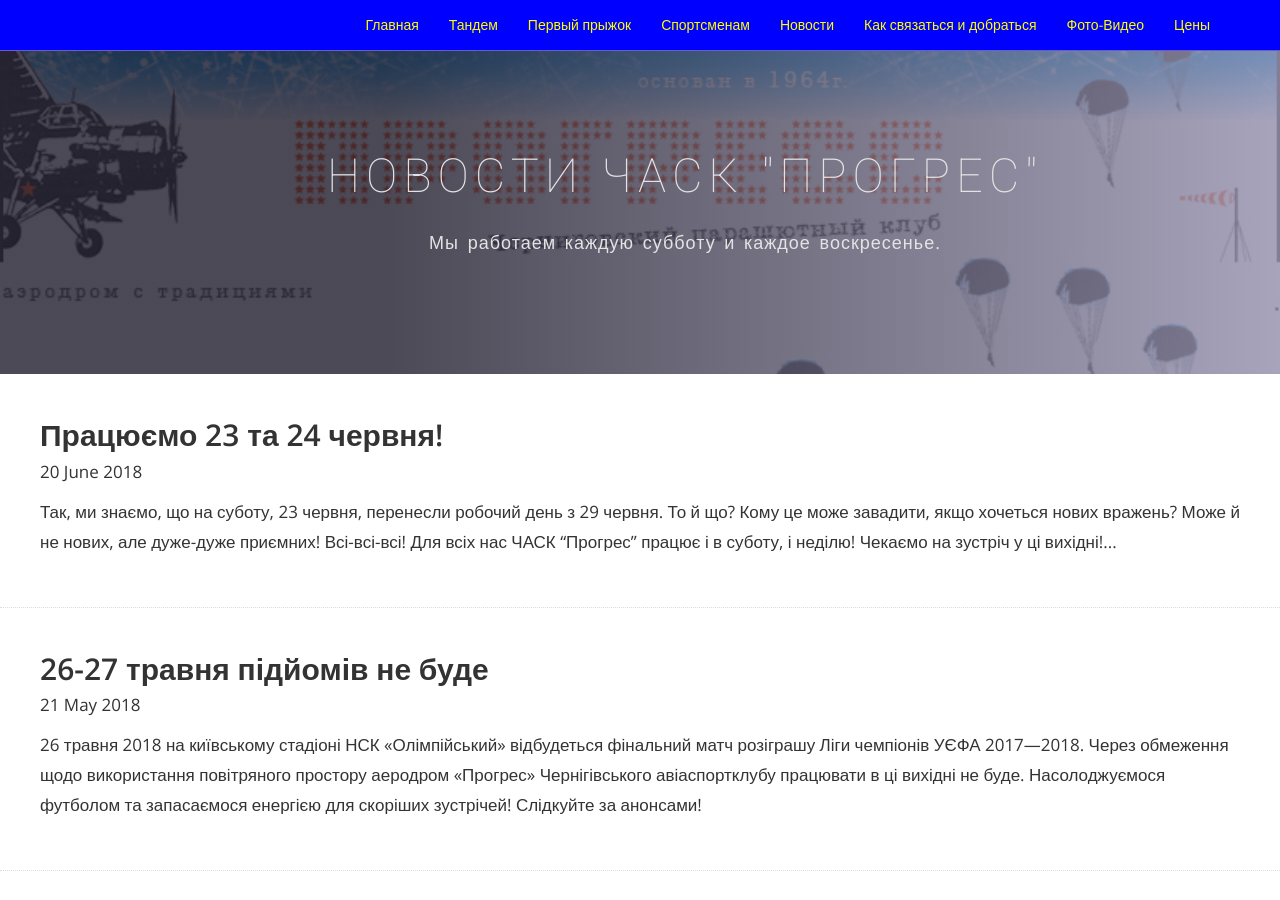
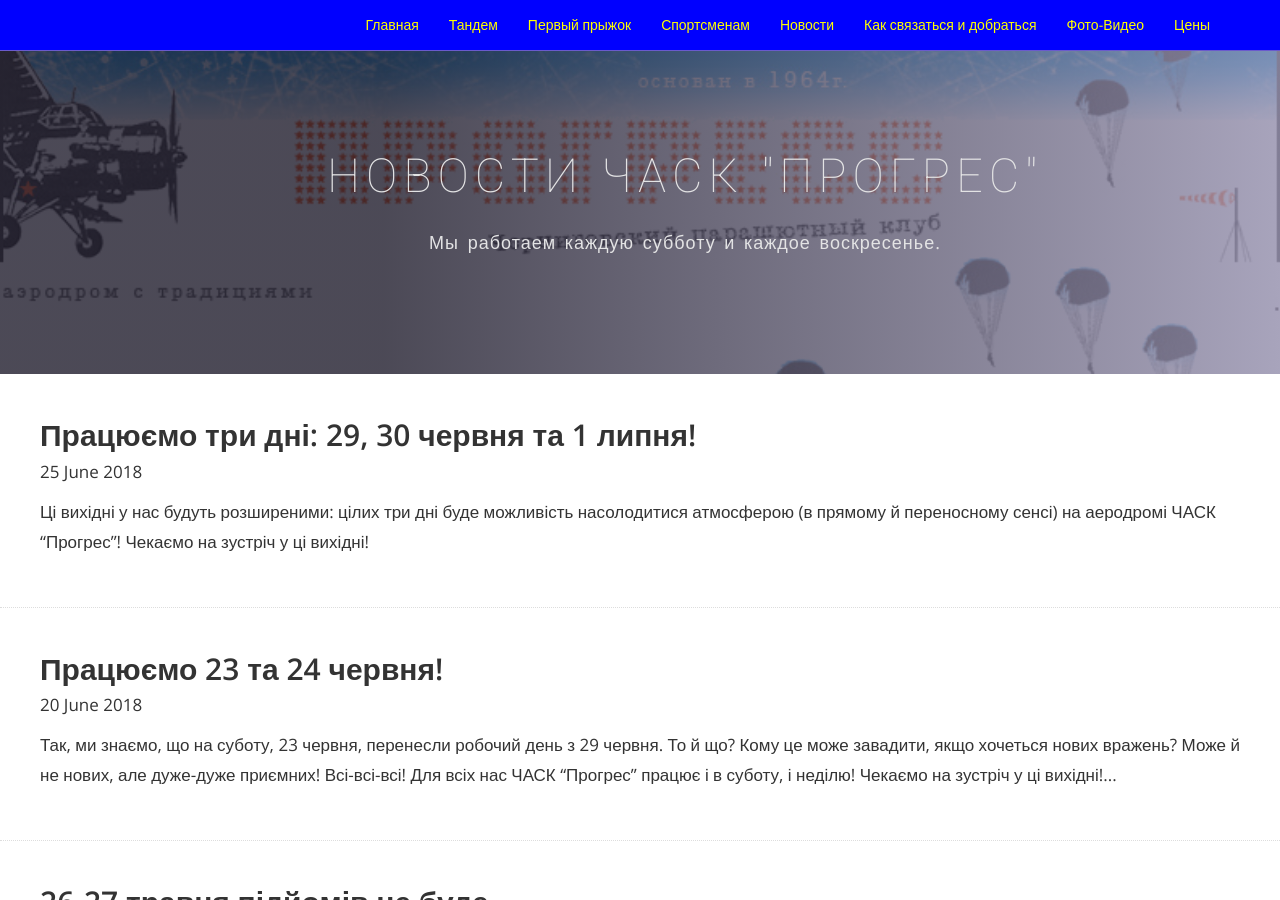
Before and after one commit to joej0e/progres.org.ua, a Jekyll site: the page built from blog.html, in a window 1280 px wide and 900 px high. Built offline with Jekyll 4.4.1, drawn with Linux system fonts in a browser that asks for light colours; nearby versions of some CDN libraries; some web fonts are replaced.

Commit message:
Added announce 2018-06-29

```diff
--- /dev/null
+++ b/_posts/2018-06-25-announce-jun-29.md
@@ -0,0 +1,16 @@
+---
+layout: post
+title:  Працюємо три дні&colon; 29, 30 червня та 1 липня!
+date:   2018-06-25
+categories: blog
+tags: [obyavleniya]
+
+---
+
+![]({{site.baseurl}}/img/posts/2018-06-25-announce.jpg)
+
+Ці вихідні у нас будуть розширеними: цілих три дні буде можливість
+насолодитися атмосферою (в прямому й переносному сенсі) на аеродромі
+ЧАСК "Прогрес"!
+
+Чекаємо на зустріч у ці вихідні!
--- a/index.html
+++ b/index.html
@@ -11,7 +11,7 @@ permalink: /
       <div class="col-md-10 col-md-offset-2">
         <div class="block">
           <h1 class="animated fadeInUp">Прыжки с парашютом в Киеве и Чернигове</h1>
-          <p class="animated fadeInUp"><a href="{% post_url 2018-06-20-announce-jun-23 %}">Несмотря на "специальный рабочий день" ждём вас 23 и 24 июня 2018 года на аэродроме "Прогресс". Детальнее в новостях!</a></p>
+          <p class="animated fadeInUp"><a href="{% post_url 2018-06-25-announce-jun-29%}">Нас ждут три прыжковых дня! Детальнее в новостях!</a></p>
           <p class="animated fadeInUp">Каждые выходные для начинающих парашютистов и опытных спортсменов организовываются прыжки с парашютом в Черниговском АСК "Прогресс".</p>
           <p class="animated fadeInUp">Также у нас можно выполнить ознакомительный полёт на самолёте.</p>
         </div>
```
Also changed, not shown: img/posts/2018-06-25-announce.jpg (added).
